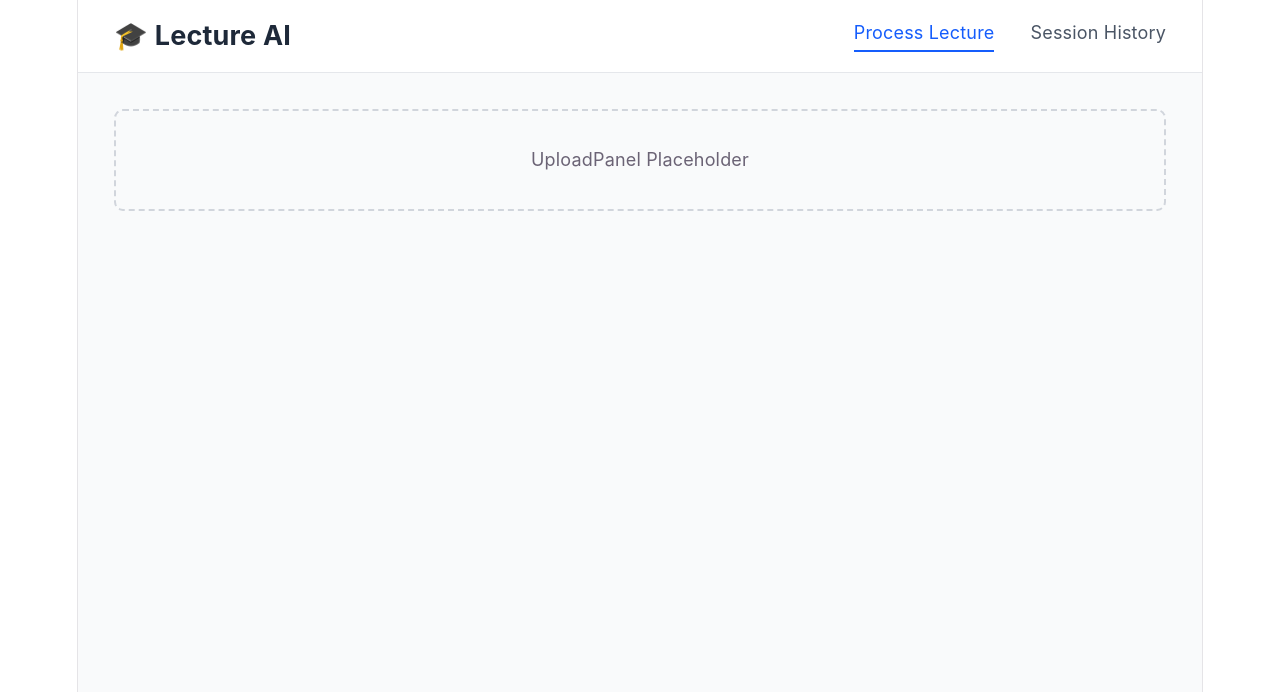
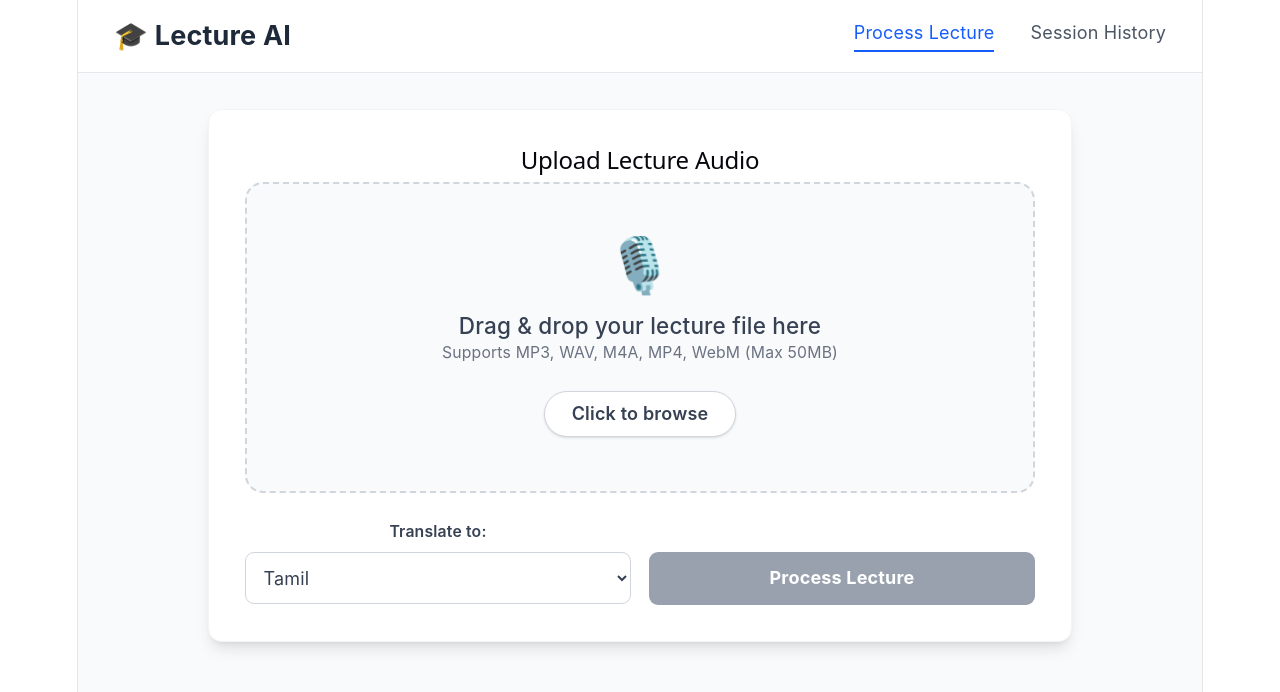
Before and after one commit to Aswi7/LECTA-AI, a React app in the folder frontend/: page / in a window 1280 px wide. Shown: the top 692 px of the page. Built offline with nearby package versions, Linux system fonts and the light colour scheme; the HTML template or start-up script is replaced by a standard one.

Commit message:
add interactive audio upload component with Tailwind styling

```diff
--- a/frontend/src/components/UploadPanel.jsx
+++ b/frontend/src/components/UploadPanel.jsx
@@ -1,4 +1,199 @@
-import React from 'react';
+import React, { useState, useRef } from 'react';
 
-const UploadPanel = () => <div className="p-8 border-2 border-dashed border-gray-300 rounded-lg text-center">UploadPanel Placeholder</div>;
+const SUPPORTED_LANGUAGES = [
+  { code: 'en', name: 'English' },
+  { code: 'ta', name: 'Tamil' },
+  { code: 'hi', name: 'Hindi' },
+  { code: 'te', name: 'Telugu' },
+  { code: 'kn', name: 'Kannada' },
+  { code: 'ml', name: 'Malayalam' },
+  { code: 'bn', name: 'Bengali' },
+  { code: 'mr', name: 'Marathi' },
+  { code: 'gu', name: 'Gujarati' },
+  { code: 'pa', name: 'Punjabi' },
+  { code: 'ur', name: 'Urdu' },
+];
+
+const ALLOWED_EXTENSIONS = ['mp3', 'wav', 'm4a', 'mp4', 'ogg', 'flac', 'webm'];
+
+const UploadPanel = ({ onSubmit, isLoading }) => {
+  const [file, setFile] = useState(null);
+  const [dragOver, setDragOver] = useState(false);
+  const [selectedLanguage, setSelectedLanguage] = useState('ta');
+  const fileInputRef = useRef(null);
+
+  const handleDragOver = (e) => {
+    e.preventDefault();
+    if (!isLoading) setDragOver(true);
+  };
+
+  const handleDragLeave = () => {
+    setDragOver(false);
+  };
+
+  const handleDrop = (e) => {
+    e.preventDefault();
+    setDragOver(false);
+    if (isLoading) return;
+
+    const droppedFile = e.dataTransfer.files[0];
+    validateAndSetFile(droppedFile);
+  };
+
+  const handleFileSelect = (e) => {
+    const selectedFile = e.target.files[0];
+    validateAndSetFile(selectedFile);
+  };
+
+  const validateAndSetFile = (selectedFile) => {
+    if (!selectedFile) return;
+    const extension = selectedFile.name.split('.').pop().toLowerCase();
+    if (ALLOWED_EXTENSIONS.includes(extension)) {
+      setFile(selectedFile);
+    } else {
+      alert(`Unsupported file format. Please upload: ${ALLOWED_EXTENSIONS.join(', ')}`);
+    }
+  };
+
+  const formatFileSize = (bytes) => {
+    if (bytes === 0) return '0 Bytes';
+    const k = 1024;
+    const sizes = ['Bytes', 'KB', 'MB', 'GB'];
+    const i = Math.floor(Math.log(bytes) / Math.log(k));
+    return parseFloat((bytes / Math.pow(k, i)).toFixed(2)) + ' ' + sizes[i];
+  };
+
+  const getFileBadgeColor = (filename) => {
+    const ext = filename.split('.').pop().toLowerCase();
+    const colors = {
+      mp3: 'bg-green-100 text-green-800',
+      wav: 'bg-blue-100 text-blue-800',
+      mp4: 'bg-purple-100 text-purple-800',
+      m4a: 'bg-yellow-100 text-yellow-800',
+      webm: 'bg-red-100 text-red-800',
+      flac: 'bg-indigo-100 text-indigo-800',
+      ogg: 'bg-orange-100 text-orange-800'
+    };
+    return colors[ext] || 'bg-gray-100 text-gray-800';
+  };
+
+  const handleSubmit = (e) => {
+    e.preventDefault();
+    if (file && !isLoading) {
+      onSubmit(file, selectedLanguage);
+    }
+  };
+
+  return (
+    <div className="w-full max-w-3xl mx-auto bg-white rounded-xl shadow-lg p-8 border border-gray-100">
+      <h2 className="text-2xl font-bold text-gray-800 mb-6 text-center">Upload Lecture Audio</h2>
+
+      <form onSubmit={handleSubmit} className="space-y-6">
+        {/* Drag and Drop Zone */}
+        <div
+          onDragOver={handleDragOver}
+          onDragLeave={handleDragLeave}
+          onDrop={handleDrop}
+          onClick={() => !isLoading && fileInputRef.current.click()}
+          className={`
+            relative cursor-pointer transition-all duration-300
+            border-2 rounded-2xl p-12 text-center flex flex-col items-center justify-center
+            ${dragOver ? 'border-solid border-blue-500 bg-blue-50' : 'border-dashed border-gray-300 hover:border-blue-400 bg-gray-50'}
+            ${isLoading ? 'opacity-50 cursor-not-allowed' : ''}
+          `}
+        >
+          <input
+            type="file"
+            ref={fileInputRef}
+            onChange={handleFileSelect}
+            className="hidden"
+            accept={ALLOWED_EXTENSIONS.map(ext => `.${ext}`).join(',')}
+            disabled={isLoading}
+          />
+
+          <div className="mb-4">
+            <span className="text-5xl">🎙️</span>
+          </div>
+
+          {!file ? (
+            <>
+              <p className="text-xl font-medium text-gray-700">Drag & drop your lecture file here</p>
+              <p className="text-sm text-gray-500 mt-2">Supports MP3, WAV, M4A, MP4, WebM (Max 50MB)</p>
+              <button
+                type="button"
+                className="mt-6 px-6 py-2 bg-white border border-gray-300 rounded-full text-gray-700 font-semibold hover:bg-gray-100 transition-colors shadow-sm"
+                disabled={isLoading}
+              >
+                Click to browse
+              </button>
+            </>
+          ) : (
+            <div className="w-full bg-white p-4 rounded-lg border border-gray-200 shadow-sm flex items-center justify-between">
+              <div className="flex items-center space-x-4 overflow-hidden">
+                <span className={`px-3 py-1 rounded-md text-xs font-bold uppercase ${getFileBadgeColor(file.name)}`}>
+                  {file.name.split('.').pop()}
+                </span>
+                <div className="text-left overflow-hidden">
+                  <p className="text-sm font-semibold text-gray-800 truncate">{file.name}</p>
+                  <p className="text-xs text-gray-500">{formatFileSize(file.size)}</p>
+                </div>
+              </div>
+              <button
+                type="button"
+                onClick={(e) => { e.stopPropagation(); setFile(null); }}
+                className="text-gray-400 hover:text-red-500 p-2"
+                disabled={isLoading}
+              >
+                ✕
+              </button>
+            </div>
+          )}
+        </div>
+
+        {/* Language Selection and Process Button */}
+        <div className="flex flex-col sm:flex-row items-center space-y-4 sm:space-y-0 sm:space-x-4">
+          <div className="w-full sm:w-1/2">
+            <label className="block text-sm font-semibold text-gray-700 mb-2">Translate to:</label>
+            <select
+              value={selectedLanguage}
+              onChange={(e) => setSelectedLanguage(e.target.value)}
+              disabled={isLoading}
+              className="w-full p-3 bg-white border border-gray-300 rounded-lg text-gray-700 focus:ring-2 focus:ring-blue-500 focus:border-blue-500 outline-none transition-all disabled:bg-gray-100"
+            >
+              {SUPPORTED_LANGUAGES.map((lang) => (
+                <option key={lang.code} value={lang.code}>
+                  {lang.name}
+                </option>
+              ))}
+            </select>
+          </div>
+
+          <div className="w-full sm:w-1/2 pt-7">
+            <button
+              type="submit"
+              disabled={!file || isLoading}
+              className={`
+                w-full p-3 rounded-lg font-bold text-white transition-all shadow-md
+                ${!file || isLoading ? 'bg-gray-400 cursor-not-allowed shadow-none' : 'bg-blue-600 hover:bg-blue-700 hover:shadow-lg active:transform active:scale-95'}
+              `}
+            >
+              {isLoading ? (
+                <span className="flex items-center justify-center">
+                  <svg className="animate-spin h-5 w-5 mr-3 text-white" viewBox="0 0 24 24">
+                    <circle className="opacity-25" cx="12" cy="12" r="10" stroke="currentColor" strokeWidth="4"></circle>
+                    <path className="opacity-75" fill="currentColor" d="M4 12a8 8 0 018-8V0C5.373 0 0 5.373 0 12h4zm2 5.291A7.962 7.962 0 014 12H0c0 3.042 1.135 5.824 3 7.938l3-2.647z"></path>
+                  </svg>
+                  Processing...
+                </span>
+              ) : (
+                'Process Lecture'
+              )}
+            </button>
+          </div>
+        </div>
+      </form>
+    </div>
+  );
+};
+
 export default UploadPanel;
--- a/frontend/src/pages/Home.jsx
+++ b/frontend/src/pages/Home.jsx
@@ -9,30 +9,43 @@ const Home = () => {
   const [result, setResult] = useState(null);
   const [error, setError] = useState(null);
 
-  const handleProcessStart = () => {
+  const handleProcess = async (file, targetLanguage) => {
     setIsProcessing(true);
     setResult(null);
     setError(null);
-  };
 
-  const handleProcessComplete = (data) => {
-    setResult(data);
-    setIsProcessing(false);
-  };
+    const formData = new FormData();
+    formData.append('audio', file);
+    formData.append('target_language', targetLanguage);
 
-  const handleProcessError = (err) => {
-    setError(err);
-    setIsProcessing(false);
+    try {
+      const response = await fetch('http://localhost:5000/api/process', {
+        method: 'POST',
+        body: formData,
+      });
+
+      const data = await response.json();
+
+      if (response.ok) {
+        setResult(data);
+      } else {
+        setError(data.error || 'Failed to process lecture. Please try again.');
+      }
+    } catch (err) {
+      setError('Network error: Could not connect to the backend server.');
+      console.error('Process Error:', err);
+    } finally {
+      setIsProcessing(false);
+    }
   };
 
   return (
     <div className="max-w-7xl mx-auto py-8 px-4 sm:px-6 lg:px-8 space-y-8">
       {/* Upload Section */}
-      {!isProcessing && !result && (
+      {!result && (
         <UploadPanel
-          onStart={handleProcessStart}
-          onComplete={handleProcessComplete}
-          onError={handleProcessError}
+          onSubmit={handleProcess}
+          isLoading={isProcessing}
         />
       )}
 
```
